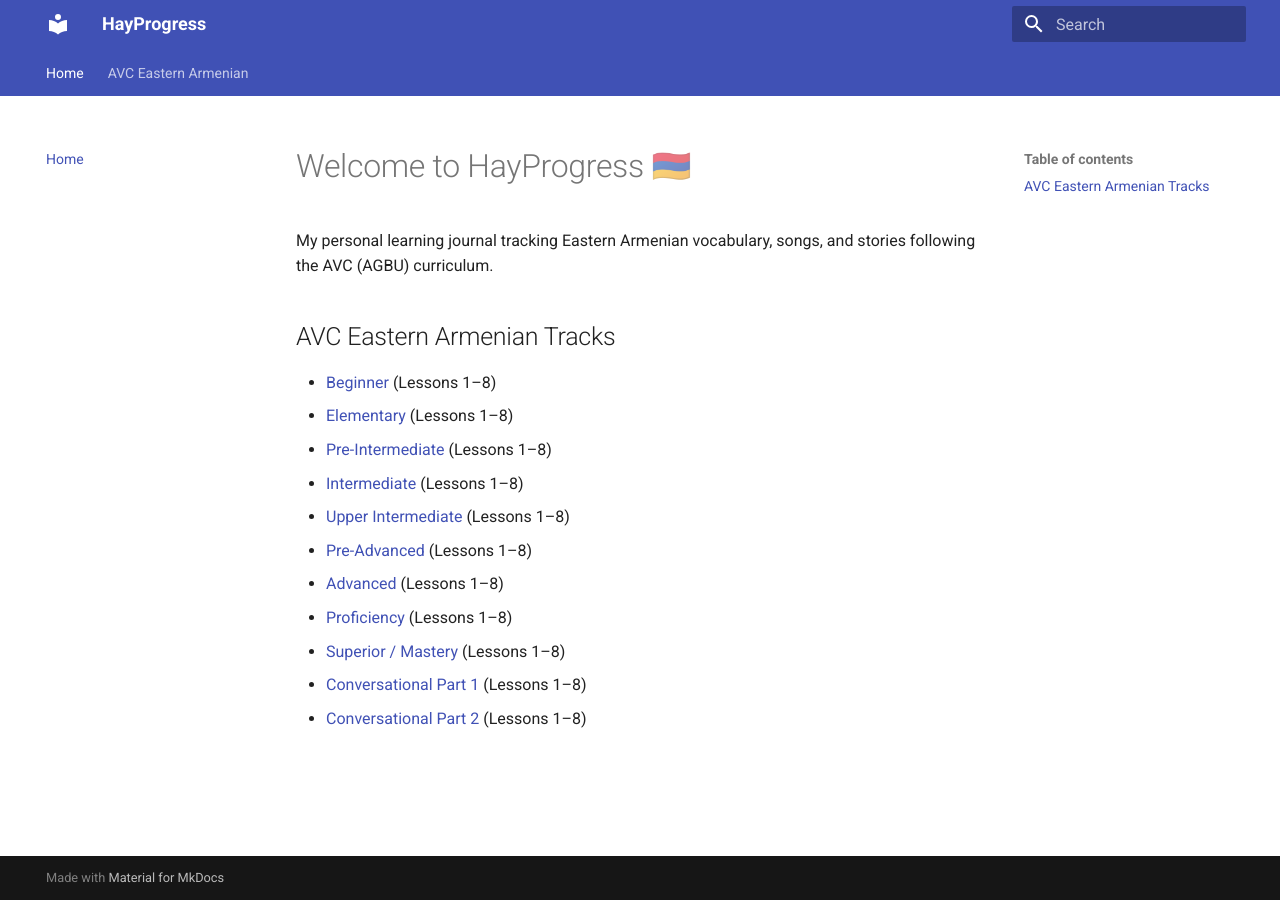
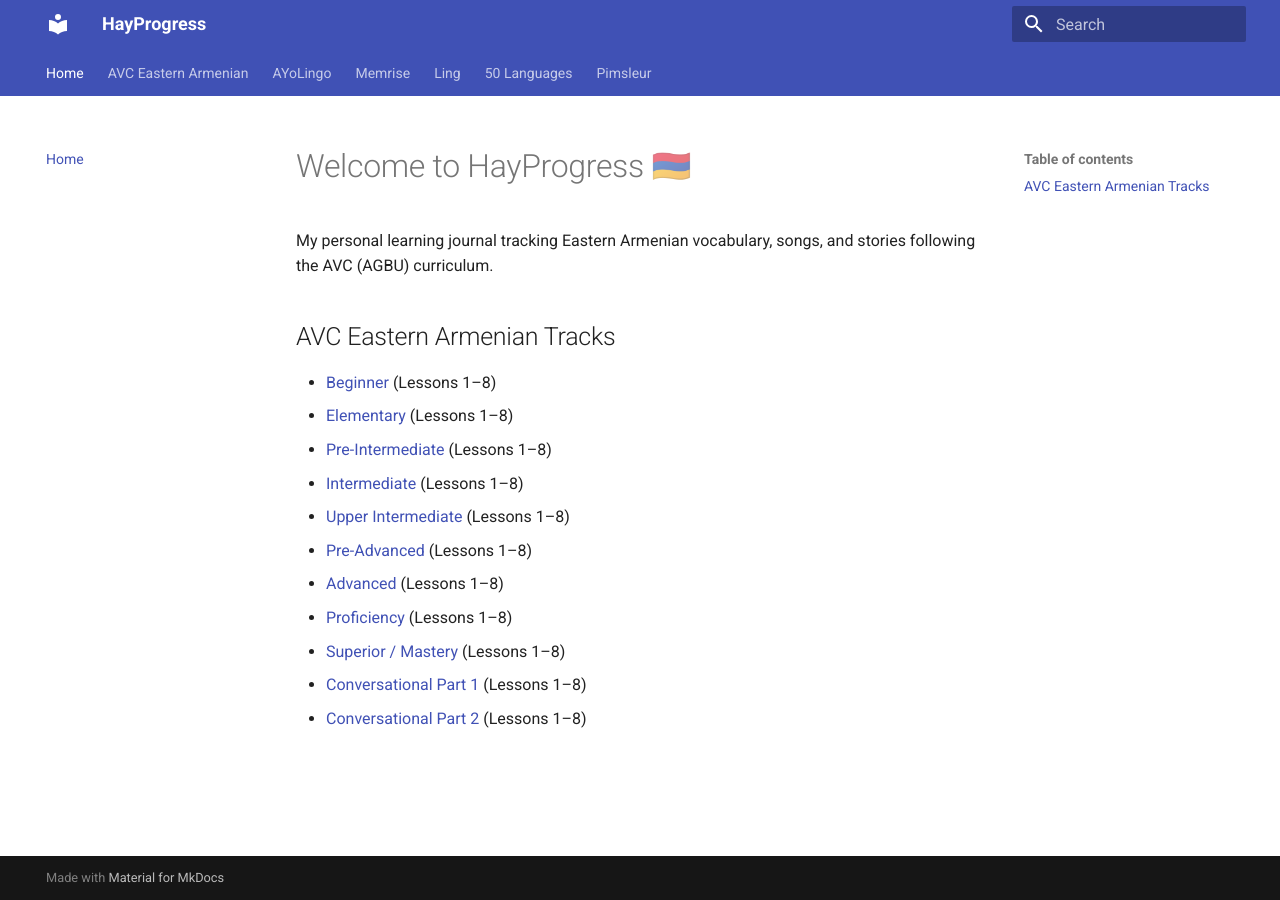
Before and after one commit to Hayprogress/Hayprogress, an MkDocs documentation site: the page built from docs/index.md, in a window 1280 px wide. Built offline with MkDocs 1.6.1 and Material for MkDocs 9.7.7, drawn with Linux system fonts in a browser that asks for light colours.

Commit message:
Update mkdocs.yml

```diff
--- a/mkdocs.yml
+++ b/mkdocs.yml
@@ -128,6 +128,10 @@
           - Lesson 6: avc/conversational-2/lesson-6/index.md
           - Lesson 7: avc/conversational-2/lesson-7/index.md
           - Lesson 8: avc/conversational-2/lesson-8/index.md
-
+  - AYoLingo: ayolingo/index.md
+  - Memrise: memrise/index.md
+  - Ling: ling/index.md
+  - 50 Languages: 50-languages/index.md
+  - Pimsleur: pimsleur/index.md
 markdown_extensions:
   - pymdownx.superfences
```
